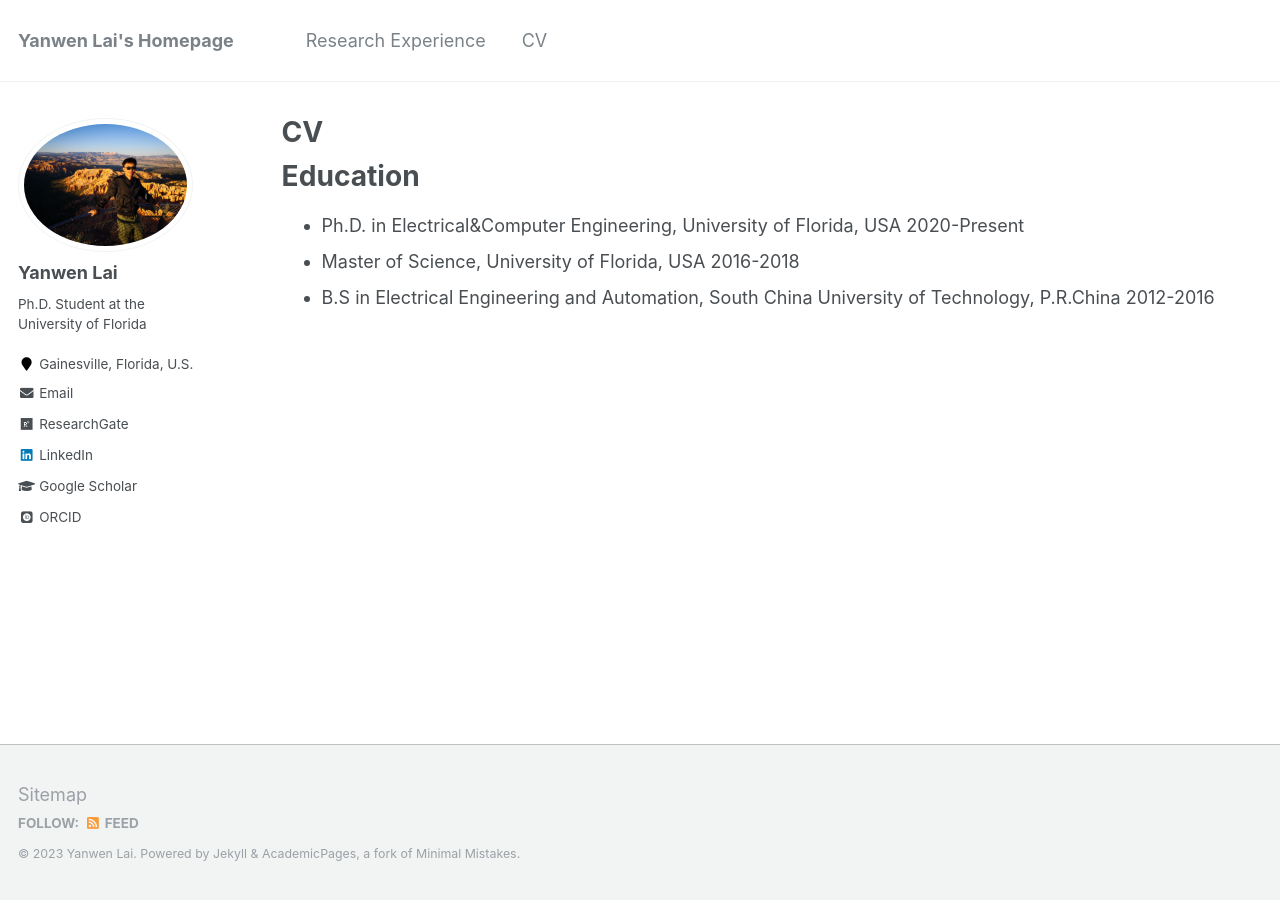
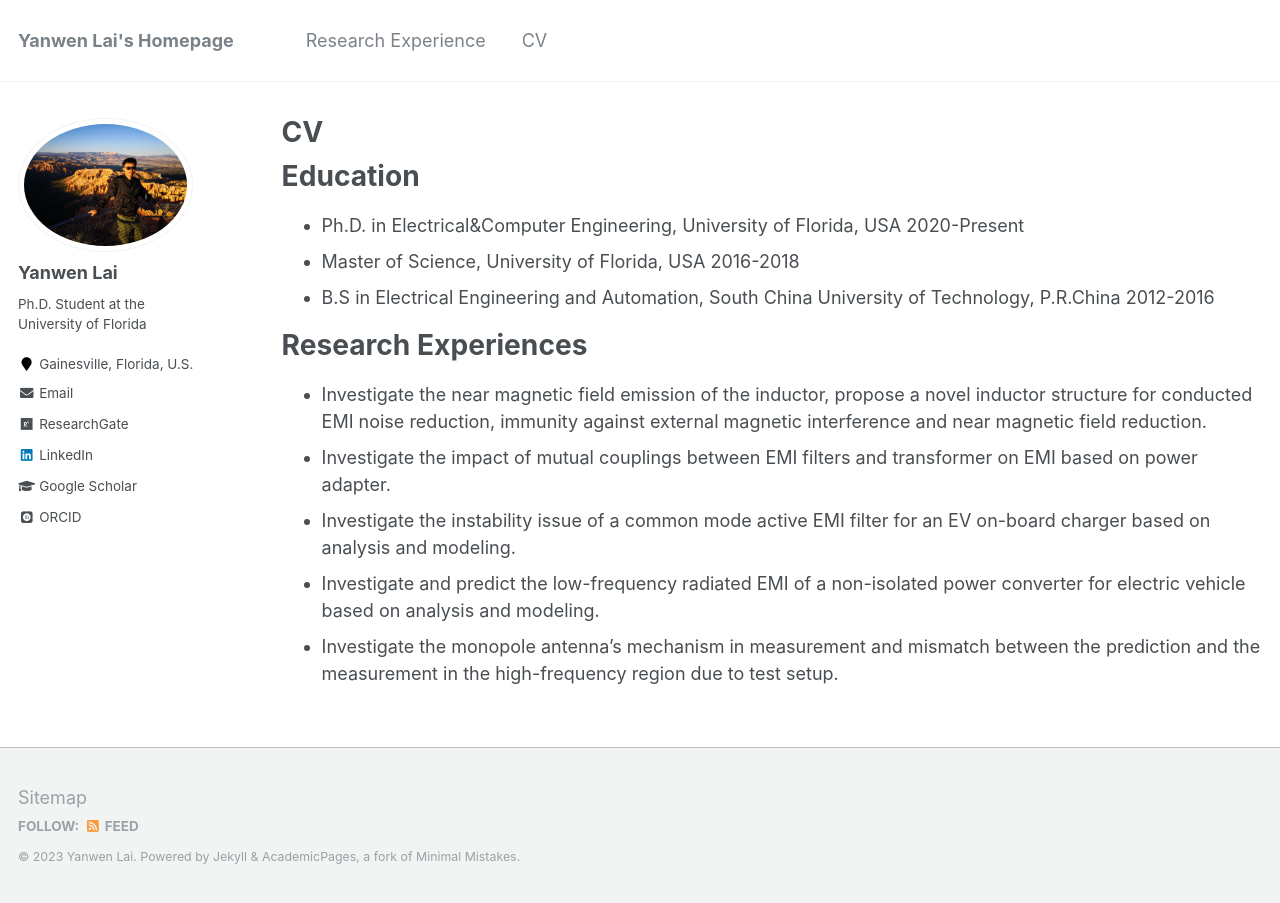
Before and after one commit to slionnnnnn/yanwenlai, a Jekyll site: the page built from _pages/cv.md, in a window 1280 px wide. Built offline with Jekyll 4.4.1, drawn with Linux system fonts in a browser that asks for light colours; some web fonts are replaced.

Commit message:
Update cv.md

```diff
--- a/_pages/cv.md
+++ b/_pages/cv.md
@@ -14,3 +14,11 @@ Education
 * Ph.D. in Electrical&Computer Engineering, University of Florida, USA 2020-Present
 * Master of Science, University of Florida, USA 2016-2018
 * B.S in Electrical Engineering and Automation, South China University of Technology, P.R.China 2012-2016
+
+Research Experiences
+======
+* Investigate the near magnetic field emission of the inductor, propose a novel inductor structure for conducted EMI noise reduction, immunity against external magnetic interference and near magnetic field reduction.
+* Investigate the impact of mutual couplings between EMI filters and transformer on EMI based on power adapter.
+* Investigate the instability issue of a common mode active EMI filter for an EV on-board charger based on analysis and modeling.
+* Investigate and predict the low-frequency radiated EMI of a non-isolated power converter for electric vehicle based on analysis and modeling.
+* Investigate the monopole antenna’s mechanism in measurement and mismatch between the prediction and the measurement in the high-frequency region due to test setup.
```
